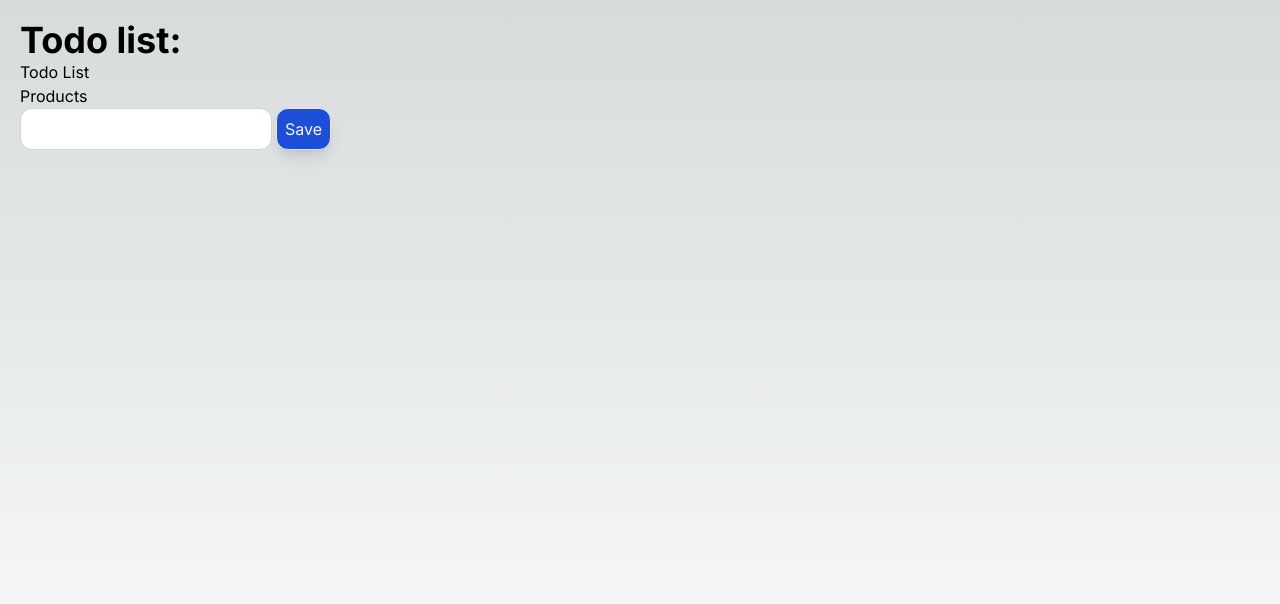
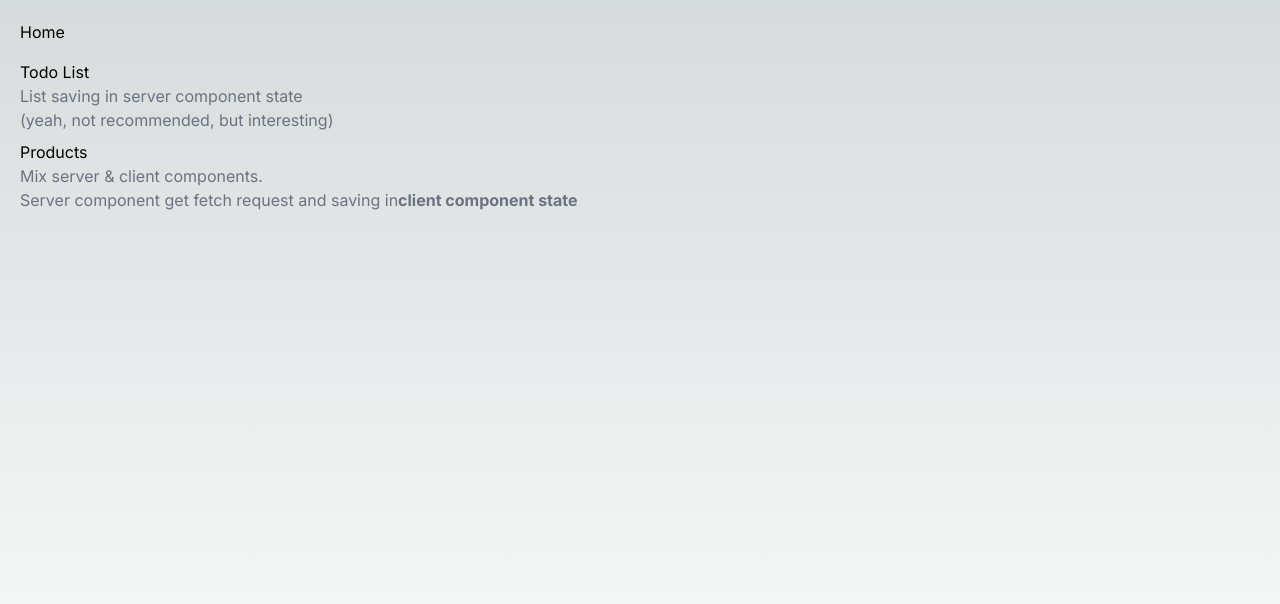
Before and after one commit to kostyaraf/next13-test, a Next.js app: page / in a window 1280 px wide. Shown: the top 604 px of the page. Built offline with nearby package versions, Linux system fonts and the light colour scheme.

Commit message:
Fixed home page

```diff
--- a/src/app/page.tsx
+++ b/src/app/page.tsx
@@ -1,43 +1,32 @@
-import { revalidatePath } from "next/cache";
+import PageTitle from "@/Components/PageTitle";
 import Link from "next/link";
 
-const todos: string[] = ["First goal"];
-
 export default async function Home() {
-  "use server"
-  async function addToDo (data: FormData) {
-    "use server"
-    const todo = data.get('todo') as string
-    todos.push(todo);
-    revalidatePath('/');
-  }
-
   return (
     <main className="p-5">
-      <h1 className="text-4xl font-bold">Todo list:</h1>
+      <PageTitle>Home</PageTitle>
       <ul>
-        <li>
-          <Link href="/todo-list">Todo List</Link>
+        <li className="mb-2">
+          <Link href="/todo-list" className="text-1xl">
+            Todo List
+          </Link>
+          <div className="text-gray-500">
+            List saving in server component state <br />
+            (yeah, not recommended, but interesting)
+          </div>
+        </li>
+        <li className="mb-2">
+          <Link href="/products" className="text-1xl">
+            Products
+          </Link>
+          <div className="text-gray-500">
+            Mix server & client components.
+            <br />
+            Server component get fetch request and saving in
+            <b>client component state</b>
+          </div>
         </li>
       </ul>
-      <ul>
-        <li>
-          <Link href="/products">Products</Link>
-        </li>
-      </ul>
-      <form action={addToDo}>
-        <input
-          type="text"
-          name="todo"
-          className="border border-gray-300 rounded-xl py-2 px-2 mr-1"
-        />
-        <button
-          type="submit"
-          className="border disabled:bg-gray-600 hover:bg-blue-600 active:bg-blue-500 bg-blue-700 shadow-lg text-gray-100 rounded-xl py-2 px-2 "
-        >
-          Save
-        </button>
-      </form>
     </main>
   );
 }
```
